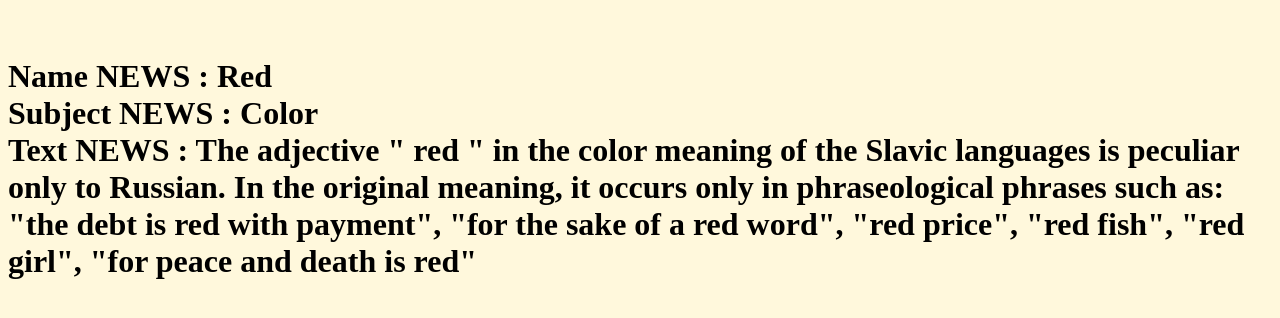
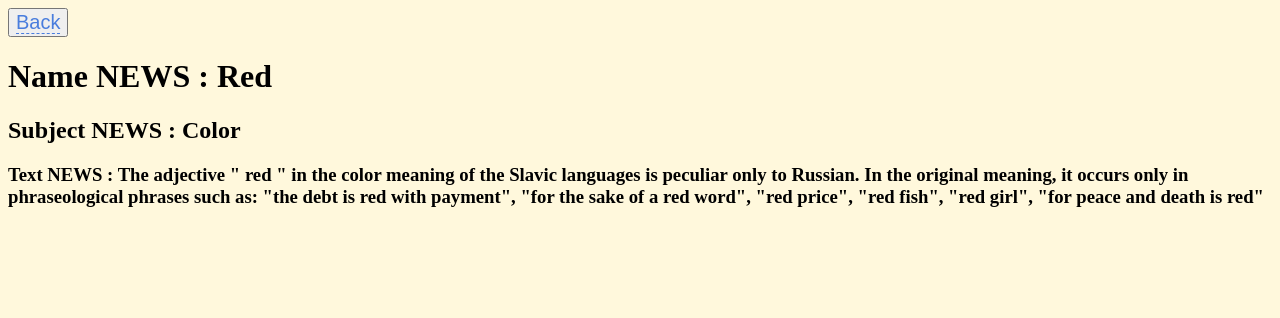
Before and after one commit to ploxxx/db_article, a PHP site: page /page.php?id=1 in a window 1280 px wide. Shown: the top 318 px of the page. Run offline with PHP 8.4, Linux system fonts and the light colour scheme; data comes from the database, SQL or seed files in the repository.

Commit message:
save project

```diff
--- a/page.php
+++ b/page.php
@@ -16,6 +16,9 @@
     <title>Page</title>
 </head>
 <body>
-    <h1><?php echo '<br> Name NEWS : '.$res['Name'].'<br> Subject NEWS : '.$res['Subject'].'<br>'.'Text NEWS : '.$res['Text']; ?><h1>
+    <button type='button' style='font-size : 20px'><a href='index.php'>Back</a></button>
+    <h1><?php echo 'Name NEWS : '.$res['Name']?><h1>
+    <h2><?php echo 'Subject NEWS : '.$res['Subject']?><h2>
+    <h3><?php echo 'Text NEWS : '.$res['Text']?><h3>
 </body>
 </html>
--- a/search.php
+++ b/search.php
@@ -29,7 +29,7 @@
         }
         return $text."</ul>";
     }
-    echo "<button type='button'><a href='index.php'>Back</a></button>";
+    echo "<button type='button' style='font-size : 20px'><a href='index.php'>Back</a></button>";
     if (!empty($_POST['query'])) {
         $search_result = search ($_POST['query']);
         echo $search_result;
```
Also changed, not shown: README.md.
